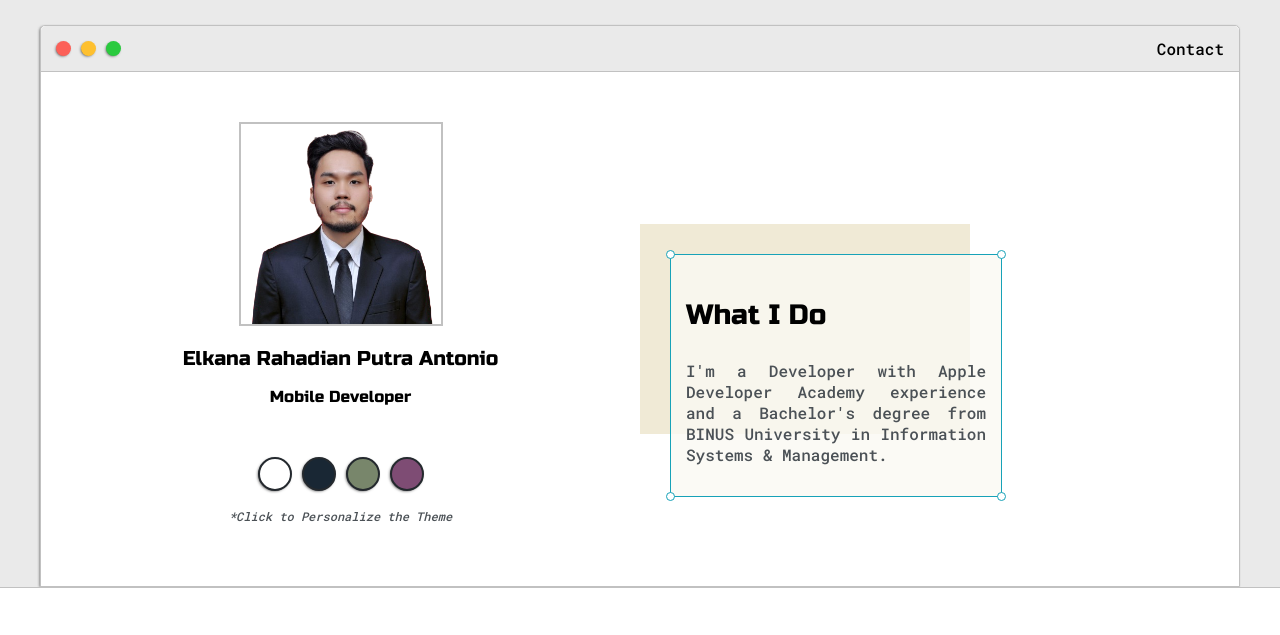
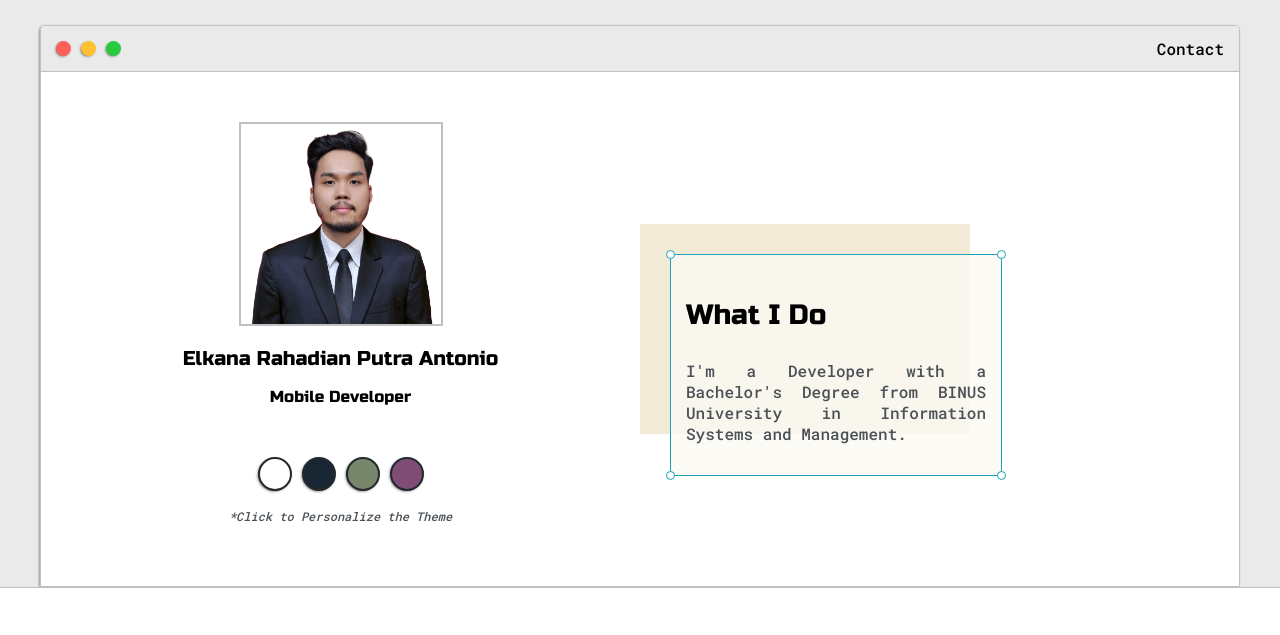
Before and after one commit to ElkanaRahadian/elkanarahadian.github.io, a plain HTML site: page index.html in a window 1280 px wide. Shown: the part 136-771 px from the top of the page. Drawn offline with Linux system fonts and the light colour scheme.

Commit message:
Update index.html

```diff
--- a/index.html
+++ b/index.html
@@ -65,9 +65,8 @@
                 <div id="corner-tr" class="corner"></div>
                 <h3>What I Do</h3>
                 <p>
-                  I'm a Developer with Apple Developer Academy experience and a
-                  Bachelor's degree from BINUS University in Information Systems
-                  & Management.
+                  I'm a Developer with a Bachelor's Degree from BINUS University
+                  in Information Systems and Management.
                 </p>
                 <div id="corner-br" class="corner"></div>
                 <div id="corner-bl" class="corner"></div>
```
